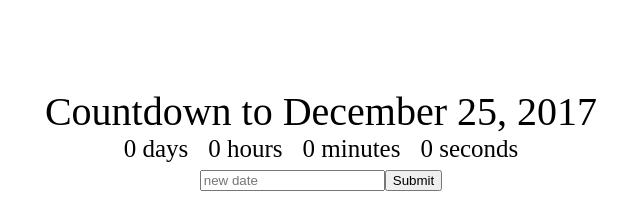
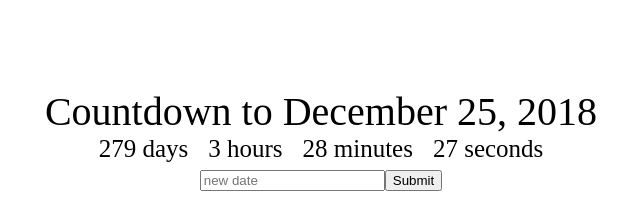
Before and after one commit to apugliese36/Countdown-App, a React (Create React App) app: page / in a window 1280 px wide. Shown: the top 212 px of the page, without its empty margins (319-959 px from the left). Built offline with nearby package versions, Linux system fonts and the light colour scheme.

Commit message:
created a getTimeUntil method for the clock

```diff
--- a/src/App.jsx
+++ b/src/App.jsx
@@ -7,7 +7,7 @@
     super(props);
     this.state = {
       newDeadline: '',
-      deadline: 'December 25, 2017'
+      deadline: 'December 25, 2018'
     }
   }
 
@@ -21,7 +21,9 @@
         <div className='App-title'>
           Countdown to {this.state.deadline}
         </div>
-        <Clock />
+        <Clock
+          deadline={this.state.deadline}
+        />
         <div>
           <input
             placeholder='new date'
--- a/src/Clock.jsx
+++ b/src/Clock.jsx
@@ -11,6 +11,25 @@
       seconds: 0
     }
   }
+
+  componentWillMount() {
+    this.getTimeUntil(this.props.deadline);
+  }
+
+  componentDidMount() {
+    setInterval(() => this.getTimeUntil(this.props.deadline), 1000)
+  }
+
+  getTimeUntil(deadline) {
+    const time = Date.parse(deadline) - Date.parse(new Date());
+    const seconds = Math.floor((time/1000) % 60);
+    const minutes = Math.floor((time/1000/60) % 60);
+    const hours = Math.floor((time/(1000*60*60) % 24))
+    const days = Math.floor(time/(1000*60*60*24))
+
+    this.setState({days, hours, minutes, seconds})
+  }
+
   render() {
     return (
       <div>
```
